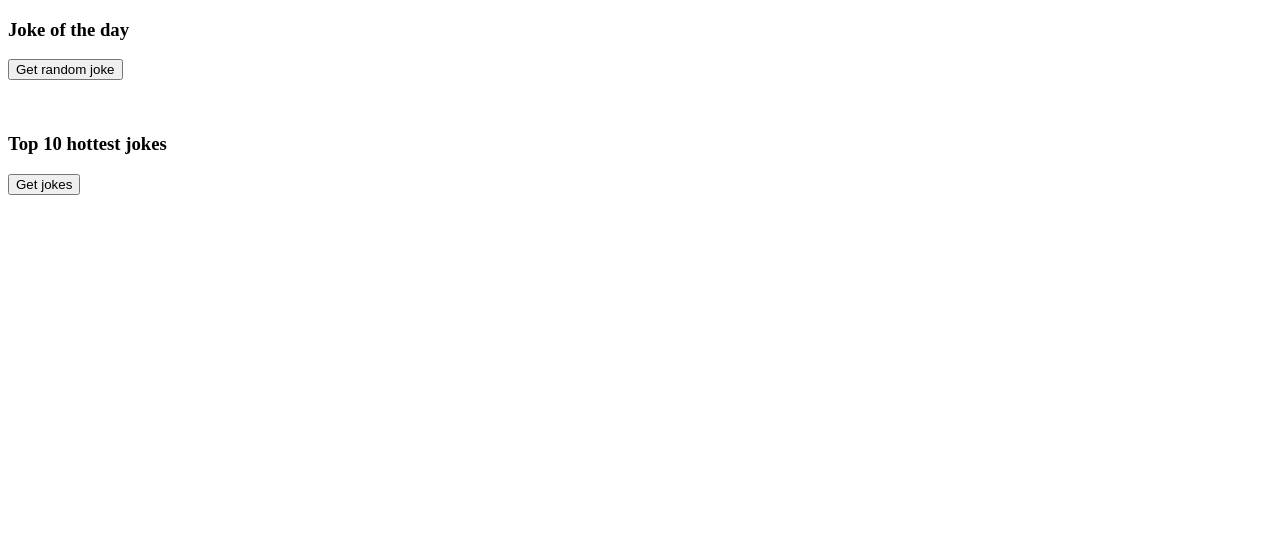
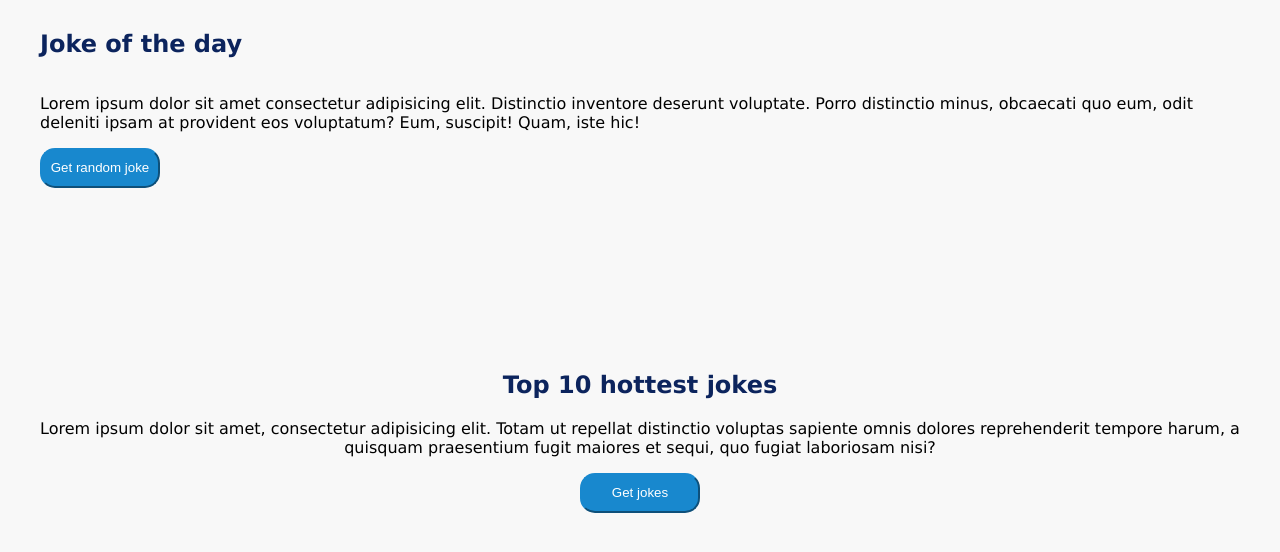
Before and after one commit to timmoh-king/APIs, a plain HTML site: page index.html in a window 1280 px wide. Drawn offline with Linux system fonts and the light colour scheme.

Commit message:
index.html

```diff
--- /dev/null
+++ b/assets/css/main.css
@@ -0,0 +1,45 @@
+body {
+    background-color: #f8f8f8;
+    font-family: verdana;
+    margin: 0;
+    padding: 0;
+}
+section {
+    margin-top: 10px;
+    margin-bottom: 30px;
+    align-content: center;
+    /* width: 1200px; */
+}
+h2 {
+    color: rgb(12, 36, 93);
+}
+.container {
+    margin: 0 auto;
+    width: 1200px;
+}
+p {
+    font-size: 16px;
+}
+.btn {
+    background-color: #1888ce;
+    color: #ffffff;
+    height: 40px;
+    width: 120px;
+    border-color: #1888ce;
+    border-radius: 15px;
+    box-shadow: none;
+}
+.random {
+    text-align: start;
+    grid-area: left;
+    display: grid;
+}
+.right {
+    grid-area: right;
+    display: grid;
+    margin-top: 20px;
+    margin-bottom: 20px;
+}
+.ten {
+    text-align: center;
+}
--- a/index.html
+++ b/index.html
@@ -1,20 +1,45 @@
 <!DOCTYPE html>
 <html lang="en">
   <head>
-    <meta charset="UTF-8">
-    <meta name="viewport" content="width=device-width, initial-scale=1.0">
+    <meta charset="UTF-8" />
+    <meta name="viewport" content="width=device-width, initial-scale=1.0" />
+    <link typet="text/css" rel="stylesheet" href="./assets/css/main.css" />
     <title>Document</title>
   </head>
   <body>
-    <h3>Joke of the day</h3>
-    <button onclick=getJoke()>Get random joke</button>
+    <section class="section">
+      <div class="container">
+        <div class="random">
+          <h2>Joke of the day</h2>
+          <p>
+            Lorem ipsum dolor sit amet consectetur adipisicing elit. Distinctio
+            inventore deserunt voluptate. Porro distinctio minus, obcaecati quo
+            eum, odit deleniti ipsam at provident eos voluptatum? Eum, suscipit!
+            Quam, iste hic!
+          </p>
+          <button class="btn" onclick="getJoke()">Get random joke</button>
+        </div>
+        <div class="right">
           <p id="setup"></p>
           <p id="punchline"></p>
+        </div>
+      </div>
+    </section>
 
-    <br/>
+    <br />
 
-    <h3>Top 10 hottest jokes</h3>
-    <button onclick=getTenJokes()>Get jokes</button>
+    <section class="section">
+      <div class="ten">
+        <h2>Top 10 hottest jokes</h2>
+        <p>
+          Lorem ipsum dolor sit amet, consectetur adipisicing elit. Totam ut
+          repellat distinctio voluptas sapiente omnis dolores reprehenderit
+          tempore harum, a quisquam praesentium fugit maiores et sequi, quo
+          fugiat laboriosam nisi?
+        </p>
+        <button class="btn" onclick="getTenJokes()">Get jokes</button>
+      </div>
+    </section>
     <ul id="ul"></ul>
 
     <script type="text/javascript" src="./assets/main.js"></script>
```
Lines whose indentation alone changed are shown as unchanged.
